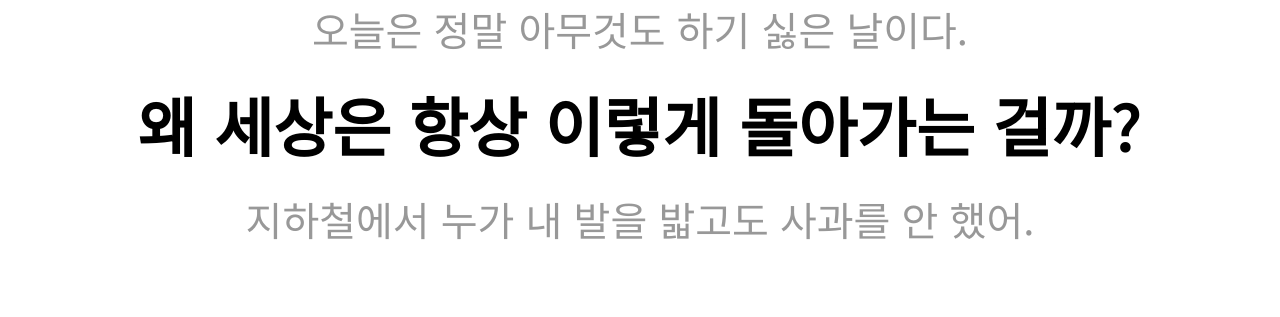
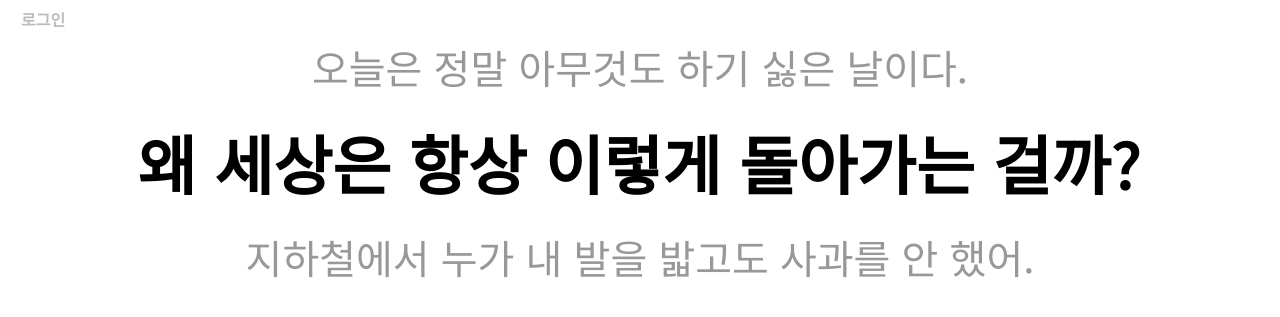
Before and after one commit to suinkimme/jungle-buzz, a Flask app: page / in a window 1280 px wide. Shown: the top 317 px of the page. Run offline with Flask 3, Linux system fonts and the light colour scheme.

Commit message:
로그인 팝업 실행 버튼 퍼블리싱

```diff
--- a/static/css/common.css
+++ b/static/css/common.css
@@ -65,3 +65,26 @@
   font-size: 40px;
   opacity: 0.4;
 }
+
+/* primary-button */
+.primary-button {
+  height: 38px;
+  color: #bbb;
+  font-size: 16px;
+  font-weight: 600;
+  background-color: transparent;
+  border: 0;
+  border-radius: 6px;
+  padding: 0 21px;
+  cursor: pointer;
+  transition: all 0.1s;
+}
+
+.primary-button:hover {
+  color: #fff;
+  background-color: #000;
+}
+
+.primary-button:active {
+  background-color: #333;
+}
--- a/templates/index.html
+++ b/templates/index.html
@@ -18,6 +18,8 @@
     <title>정글버즈</title>
   </head>
   <body class="text-regular">
+    <button class="primary-button">로그인</button>
+
     <div class="text-slot-list">
       <p class="text-slot-item">오늘은 정말 아무것도 하기 싫은 날이다.</p>
       <p class="text-slot-item">왜 세상은 항상 이렇게 돌아가는 걸까?</p>
```
